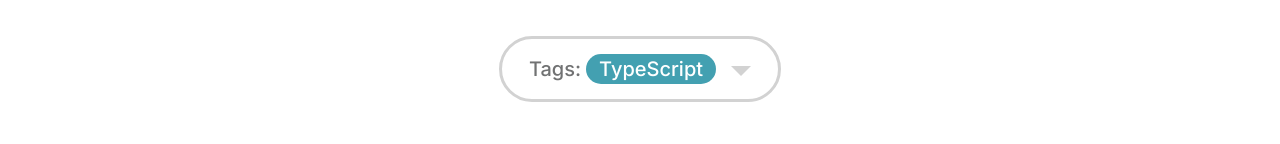
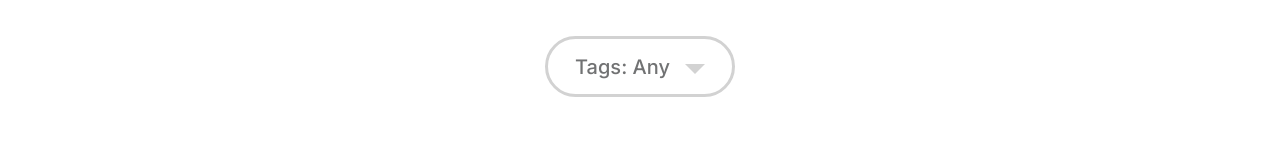
Before and after one commit to 4ndrs/portfolio-projekt, a Next.js app: page /projects in a window 1280 px wide. Shown: the part 526-670 px from the top of the page. Built offline with nearby package versions, Linux system fonts and the light colour scheme.

Commit message:
Read query param tag in projects page and set as checked

```diff
--- a/pages/projects.tsx
+++ b/pages/projects.tsx
@@ -1,4 +1,4 @@
-import { useRef, useState } from "react";
+import { useEffect, useRef, useState } from "react";
 
 import Head from "next/head";
 import ProjectsHero from "@/components/ProjectsHero";
@@ -10,6 +10,7 @@ import { getAllProjects } from "@/lib/projects";
 import { getAllTags } from "@/utils";
 
 import styles from "@/styles/ProjectsPage.module.css";
+import { useRouter } from "next/router";
 
 export const getStaticProps = async () => {
   const projects = getAllProjects();
@@ -27,10 +28,22 @@ type Props = Awaited<ReturnType<typeof getStaticProps>>["props"];
 
 const Projects = ({ projects, tags }: Props) => {
   const [search, setSearch] = useState("");
-  const [checkedTags, setCheckedTags] = useState<string[]>(["TypeScript"]);
+  const [checkedTags, setCheckedTags] = useState<string[]>([]);
 
   const searchInputRef = useRef<HTMLInputElement>(null);
   const projectsRef = useRef<HTMLDivElement>(null);
+
+  const query = useRouter().query;
+
+  useEffect(() => {
+    if (
+      "tag" in query &&
+      typeof query.tag === "string" &&
+      tags.includes(query.tag)
+    ) {
+      setCheckedTags([query.tag]);
+    }
+  }, [query, tags]);
 
   const handleSearchKeyDown = (event: React.KeyboardEvent) => {
     if (event.key === "Enter" && searchInputRef.current) {
```
